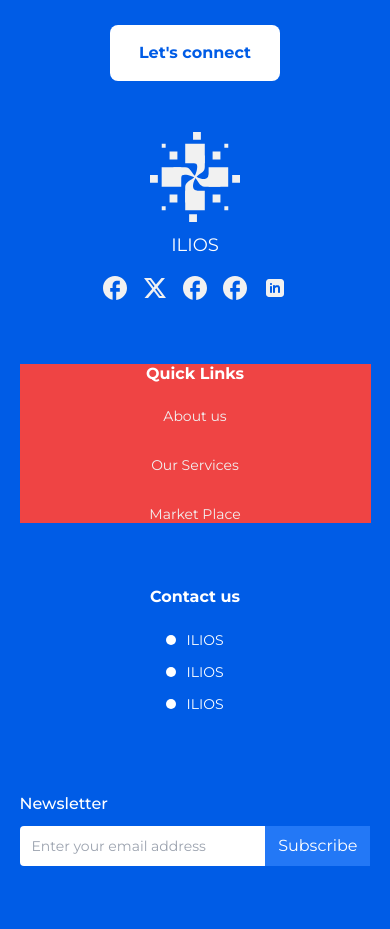
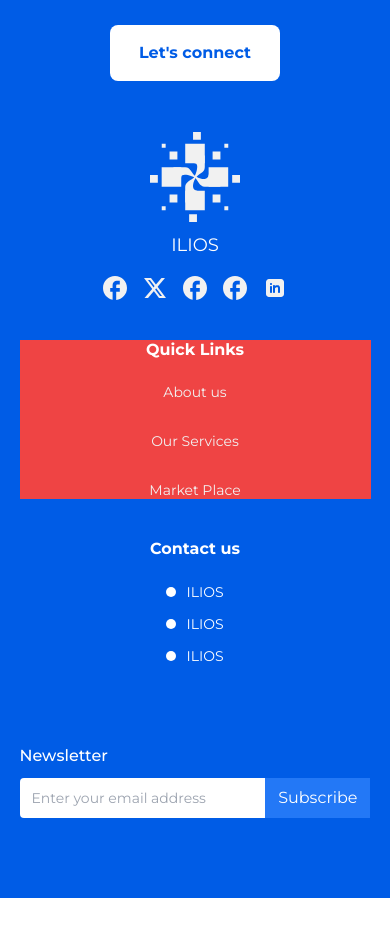
Before and after one commit to ilios91/ilios-fe, a Next.js app: page / in a window 390 px wide. Shown: the part 3684-4613 px from the top of the page. After the commit the page ends 4582 px from the top, so only its background shows below. Built offline with nearby package versions, Linux system fonts and the light colour scheme.

Commit message:
minor fix

```diff
--- a/src/components/layout/Footer.tsx
+++ b/src/components/layout/Footer.tsx
@@ -12,7 +12,7 @@ export default function Footer() {
         </div>
 
         {/* Links */}
-        <div className="w-full flex flex-col items-center gap-y-16  mx-auto mt-[51px] mb-7 || md:flex-row">
+        <div className="w-full flex flex-col items-center gap-y-10  mx-auto mt-[51px] mb-7 || md:flex-row">
           <div className="w-full flex flex-col items-center || md:w-2/6 md:items-start">
             <div className="flex justify-center items-center w-[180px] flex-col">
               <svg
```
